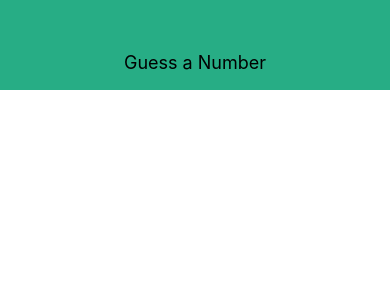
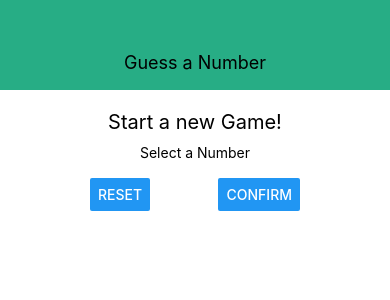
Before and after one commit to AlexBogd1/number-app, a React Native app: screen / in a window 390 px wide. Shown: the top 300 px of the page. Built offline with nearby package versions, Linux system fonts and the light colour scheme.

Commit message:
add StartGameScreen

```diff
--- a/App.js
+++ b/App.js
@@ -1,12 +1,14 @@
 import { StatusBar } from 'expo-status-bar';
 import React from 'react';
 import { StyleSheet, Text, View } from 'react-native';
-import Header from './components/Header'
+import Header from './components/Header';
+import StartGameScreen from './screens/StartGameScren';
 
 export default function App() {
   return (
     <View style={styles.screen}>
       <Header title={'Guess a Number'}/>
+      <StartGameScreen/>
     </View>
   );
 }
@@ -14,5 +16,6 @@ export default function App() {
 const styles = StyleSheet.create({
   screen: {
     flex: 1,
+    alignItems: 'center',
   },
 });
--- /dev/null
+++ b/screens/StartGameScren.js
@@ -0,0 +1,42 @@
+import React from 'react';
+import { View, Text, StyleSheet, TextInput, Button } from 'react-native';
+
+const StartGameScreen = props => {
+    return <View style={styles.screen}>
+        <Text style={styles.title}>Start a new Game!</Text>
+        <View style={styles.inputContainer}>
+            <Text>Select a Number</Text>
+            <TextInput />
+            <View style={styles.buttonContainer}>
+                <Button title={"Reset"} onPress={() => { }} />
+                <Button title={"Confirm"} onPress={() => { }} />
+            </View>
+        </View>
+    </View>
+}
+
+const styles = StyleSheet.create({
+    screen: {
+        flex: 1,
+        padding: 10,
+        alignItems: 'center'
+    },
+    title: {
+        fontSize: 20,
+        marginVertical: 10,
+    },
+    inputContainer: {
+        width: 300,
+        maxWidth: '80%',
+        alignItems: 'center',
+    },
+    buttonContainer: {
+        flexDirection: 'row',
+        width: '100%',
+        justifyContent: 'space-between',
+        alignItems: 'center',
+        paddingHorizontal: 15,
+    },
+});
+
+export default StartGameScreen;
```
